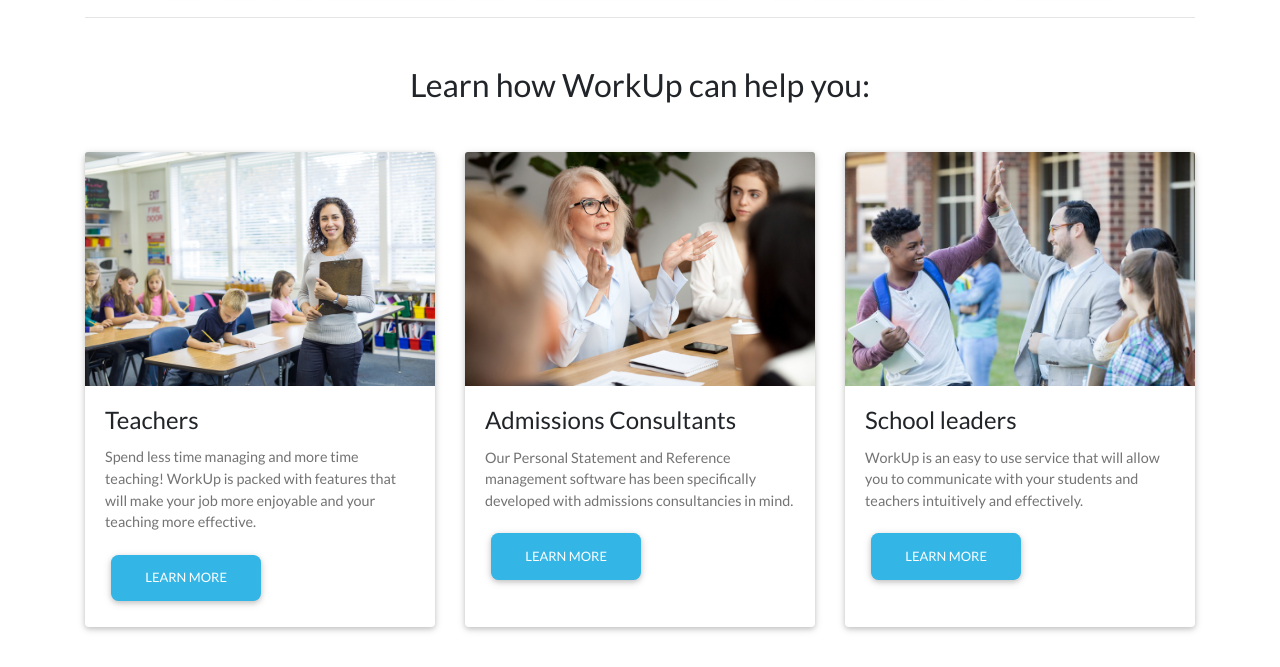
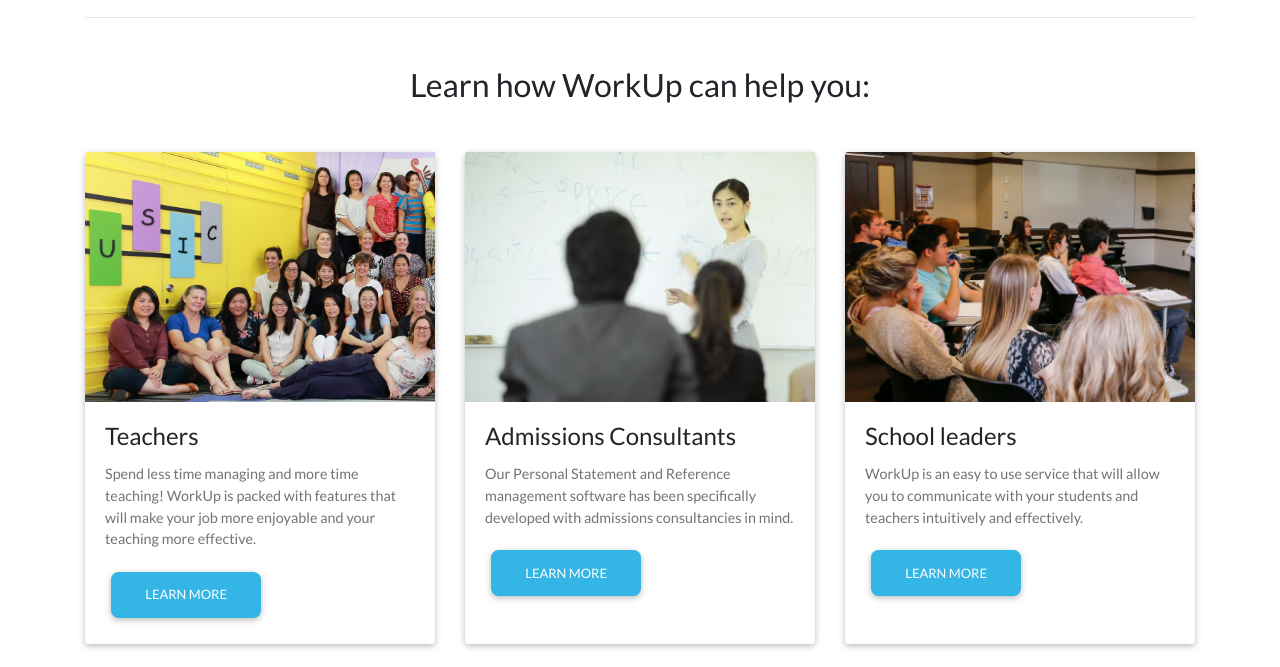
Before and after one commit to Siequnu/workUp, a Python web app: template app/templates/workUp/product.html in a window 1280 px wide. Shown: the part 1110-1777 px from the top of the page. Run offline with Jinja, Linux system fonts and the light colour scheme; the template is opened without the code that fills it, so the values that code supplies are empty; some libraries are stand-ins or nearby versions.

Commit message:
Update assets

```diff
--- a/app/templates/workUp/product.html
+++ b/app/templates/workUp/product.html
@@ -11,6 +11,7 @@
     .product-screenshot img {display: block; width: 85%; margin: 0 auto; padding-top: -10px;}
     .btn {border-radius: 7.5px;}
     ul.navbar-nav li {font-size: 13px;}
+    .card .card-img-top {height: 250px; width: auto}
 </style>
 
 <div class="jumbotron card card-image" id="overview" style="background-repeat: no-repeat; background-size: cover; background-image: linear-gradient(
@@ -48,7 +49,7 @@
     <div class="card-deck">
         <div class="card">
             <div class="view overlay">
-                <img class="card-img-top" src="/static/assets/product/young_teacher.jpg" alt="Card image cap">
+                <img class="card-img-top" src="/static/assets/product/school_staff.jpg" alt="Card image cap">
                 <a href="{{ url_for('main.product_teachers') }}">
                     <div class="mask rgba-white-slight"></div>
                 </a>
@@ -63,7 +64,7 @@
 
         <div class="card">
             <div class="view overlay">
-                <img class="card-img-top" src="/static/assets/product/education_consultancy.jpg" alt="Card image cap">
+                <img class="card-img-top" src="/static/assets/product/young_teacher.jpg" alt="Card image cap">
                 <a href="{{ url_for('main.product_consultancies') }}">
                     <div class="mask rgba-white-slight"></div>
                 </a>
```
Also changed, not shown: app/static/assets/product/school_leader.jpg, app/static/assets/product/school_staff.jpg (added), app/static/assets/product/students_in_class.jpg (added), app/static/assets/product/young_teacher.jpg.
